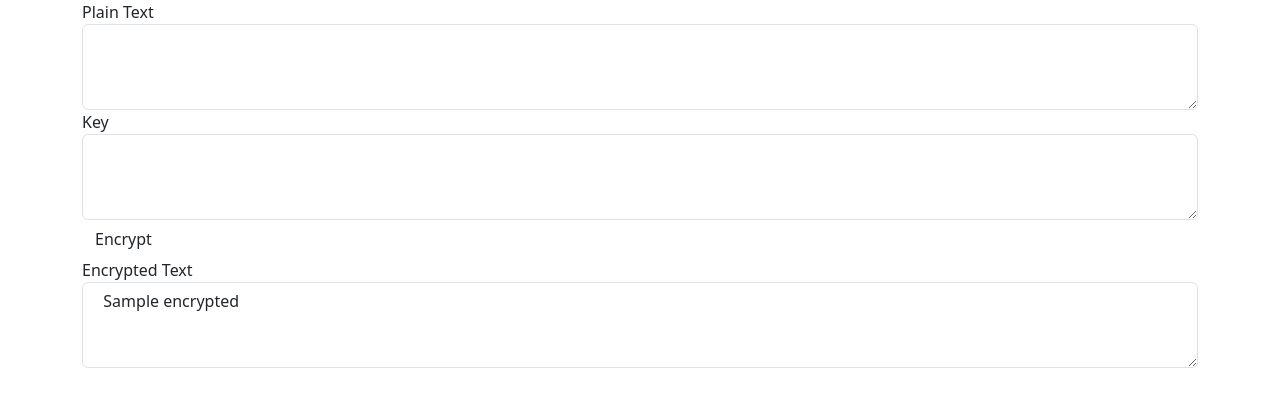
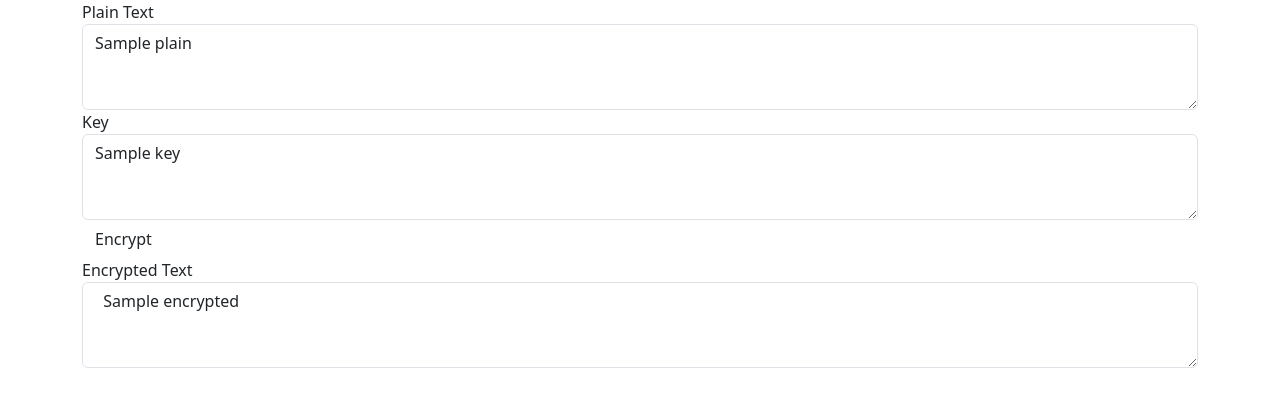
Before and after one commit to sebastienmira/Sigil, a Flask app: template templates/index.html in a window 1280 px wide. Shown: the top 407 px of the page. Run offline with Flask 3, Linux system fonts and the light colour scheme; the template is opened without the code that fills it: most values are stand-ins (such as "Sample title", 1, 10 or a date in 2020).

Commit message:
functioning encryption

```diff
--- a/app.py
+++ b/app.py
@@ -15,6 +15,6 @@ def index():
         plain=request.form.get("plain")
         key=request.form.get("key")
         encrypted=crypto.substitution(plain,key)
-        return render_template('index.html', encrypted=encrypted)
+        return render_template('index.html', encrypted=encrypted, plain=plain, key=key)
 
     return render_template('index.html')
--- a/crypto.py
+++ b/crypto.py
@@ -10,7 +10,11 @@ def check_key(key):#key validity check
             raise ValueError('Invalid key')
 
 def substitution(plain,key): #takes plain text and key and returns encrypted text using substitution
+    plain=plain.lower()
+    key=key.lower()
+
     check_key(key)
+
     ctr=0
     encrypted=""
     for i in plain:
@@ -24,9 +28,13 @@ def substitution(plain,key): #takes plain text and key and returns encrypted tex
 
 
 def desubstitution(encrypted,key): #takes encrypted text and key. Returns Plain text.
+    plain=plain.lower()
+    key=key.lower()
+
     check_key(key)
     ctr=0
     decrypted=""
+
     for i in encrypted:
         if i in alphabet:
             decrypted=decrypted+alphabet[(alphabet.index(i)-alphabet.index(key[ctr%len(key)]))%len(alphabet)]
@@ -53,6 +61,7 @@ def histFreqAnalysis(encrypted): #histogram for frquency analysis
     ax.stairs(frequencies, color='black')
     return fig
 
+'''
 print(substitution('I am in Dahab','sebas'))
 print(desubstitution('I sq jn Dszec','sebas'))
 texto='The Rosetta Stone is a stele composed of granodiorite inscribed with three versions of a decree issued in Memphis, Egypt, in 196 BC during the Ptolemaic dynasty on behalf of King Ptolemy V Epiphanes. The top and middle texts are in Ancient Egyptian using hieroglyphic and Demotic scripts respectively, while the bottom is in Ancient Greek. The decree has only minor differences between the three versions, making the Rosetta Stone key to deciphering the Egyptian scripts. The stone was carved during the Hellenistic period and is believed to have originally been displayed within a temple, possibly at Sais. It was probably moved in late antiquity or during the Mamluk period, and was eventually used as building material in the construction of Fort Julien near the town of Rashid (Rosetta) in the Nile Delta. It was found there in July 1799 by French officer Pierre-François Bouchard during the Napoleonic campaign in Egypt. It was the first Ancient Egyptian bilingual text recovered in modern times, and it aroused widespread public interest with its potential to decipher this previously untranslated hieroglyphic script. Lithographic copies and plaster casts soon began circulating among European museums and scholars. When the British defeated the French they took the stone to London under the Capitulation of Alexandria in 1801. Since 1802, it has been on public display at the British Museum almost continuously and it is the most visited object.'
@@ -60,3 +69,4 @@ texto='The Rosetta Stone is a stele composed of granodiorite inscribed with thre
 print(frequencyAnalysis(texto))
 
 histFreqAnalysis(texto).savefig("a.jpg")
+'''
--- a/templates/index.html
+++ b/templates/index.html
@@ -6,12 +6,12 @@
 
 {% block main %}
     <div class="container">
-        <form>
+        <form action="/" method="post">
             <label for="plain">Plain Text</label>
-            <textarea class="form-control" id="plain" name="plain" rows="3"></textarea>
+            <textarea class="form-control" id="plain" name="plain" rows="3">{{plain}}</textarea>
 
             <label for="key">Key</label>
-            <textarea class="form-control" id="key" name="key" rows="3"></textarea>
+            <textarea class="form-control" id="key" name="key" rows="3">{{key}}</textarea>
 
             <button class="btn" type="submit">Encrypt</button>
         </form>
```
